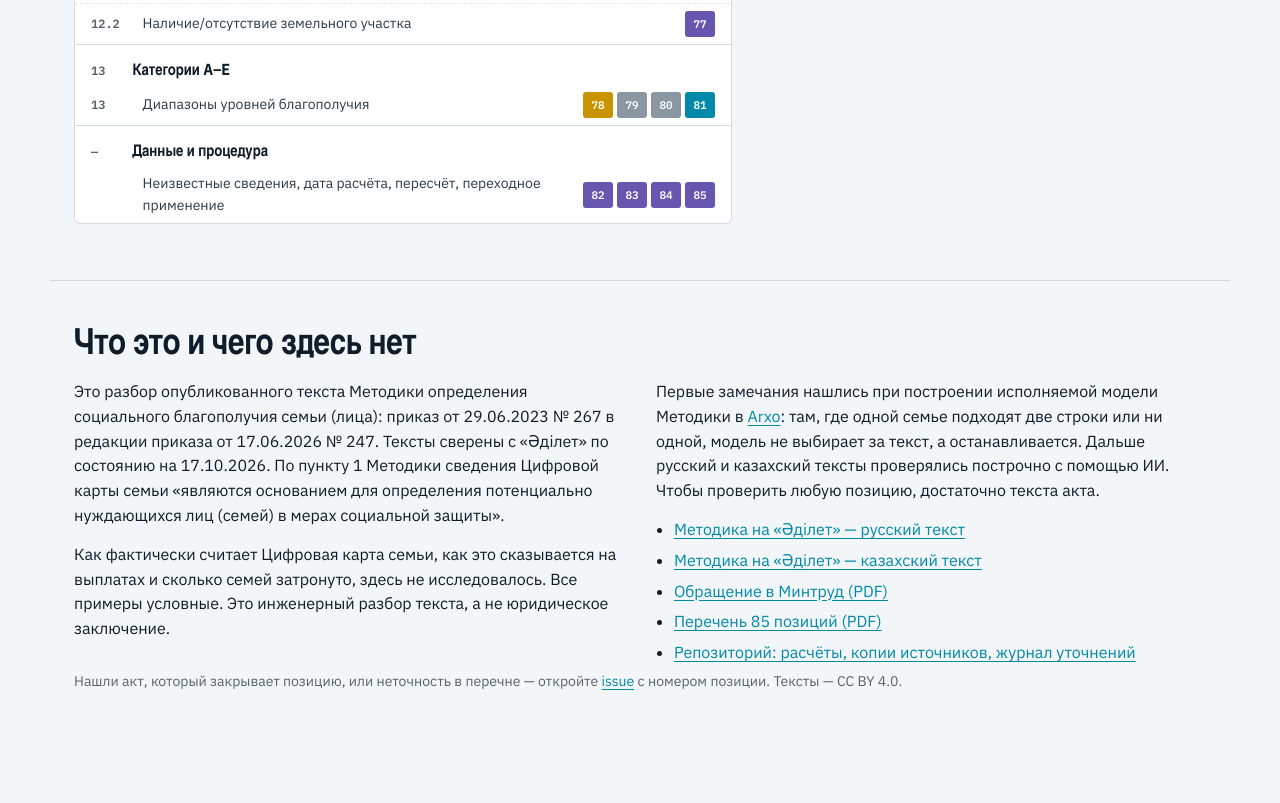
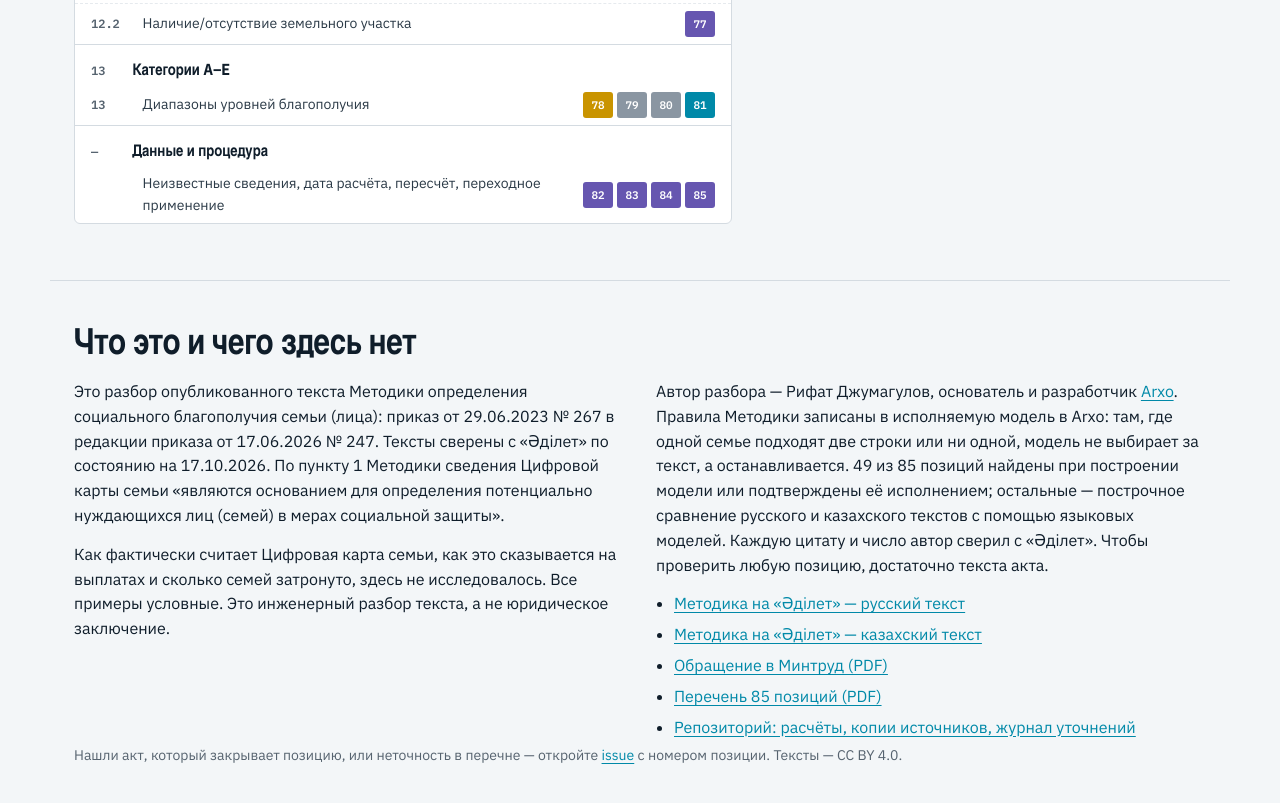
Before and after one commit to rifmj/kz-family-welfare-review, a plain HTML site: page docs/index.html in a window 1280 px wide. Shown: the part 3391-4194 px from the top of the page. Before the commit the page ends 4162 px from the top, so only its background shows below. Drawn offline with nearby package versions, Linux system fonts and the light colour scheme.

Commit message:
Авторство и метод: роль модели Arxo, языковых моделей и автора
В обращении и приложении указано, что перечень подготовлен с помощью
исполняемой модели Методики в Arxo и языковых моделей, цитаты и числа сверены
автором. В README и на сайте — автор, три шага работы, 49 из 85 позиций
найдены или подтверждены моделью, строка © и как ссылаться.

Co-Authored-By: Claude Opus 5.5 <noreply@anthropic.com>

```diff
--- a/docs/index.html
+++ b/docs/index.html
@@ -114,7 +114,7 @@
         <p>Как фактически считает Цифровая карта семьи, как это сказывается на выплатах и сколько семей затронуто, здесь не исследовалось. Все примеры условные. Это инженерный разбор текста, а не юридическое заключение.</p>
       </div>
       <div>
-        <p>Первые замечания нашлись при построении исполняемой модели Методики в <a href="https://arxo.io">Arxo</a>: там, где одной семье подходят две строки или ни одной, модель не выбирает за текст, а останавливается. Дальше русский и казахский тексты проверялись построчно с помощью ИИ. Чтобы проверить любую позицию, достаточно текста акта.</p>
+        <p>Автор разбора — Рифат Джумагулов, основатель и разработчик <a href="https://arxo.io">Arxo</a>. Правила Методики записаны в исполняемую модель в Arxo: там, где одной семье подходят две строки или ни одной, модель не выбирает за текст, а останавливается. 49 из 85 позиций найдены при построении модели или подтверждены её исполнением; остальные — построчное сравнение русского и казахского текстов с помощью языковых моделей. Каждую цитату и число автор сверил с «Әділет». Чтобы проверить любую позицию, достаточно текста акта.</p>
         <ul class="links">
           <li><a href="https://adilet.zan.kz/rus/docs/V2300032923">Методика на «Әділет» — русский текст</a></li>
           <li><a href="https://adilet.zan.kz/kaz/docs/V2300032923">Методика на «Әділет» — казахский текст</a></li>
```
Also changed, not shown: 6 other files.
